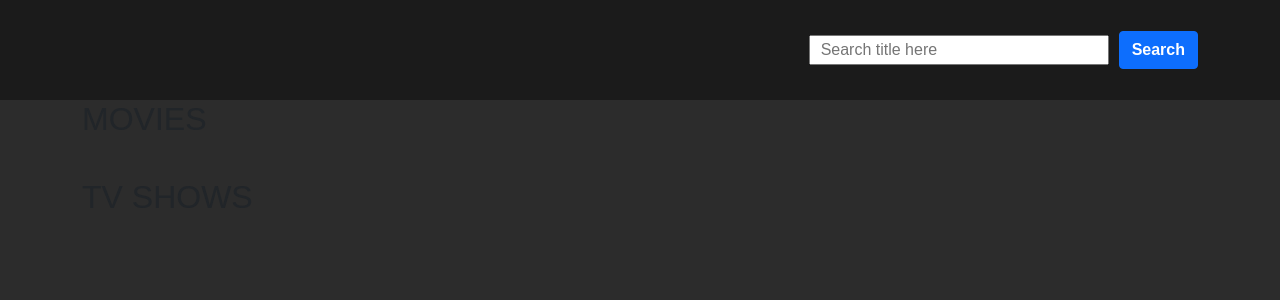
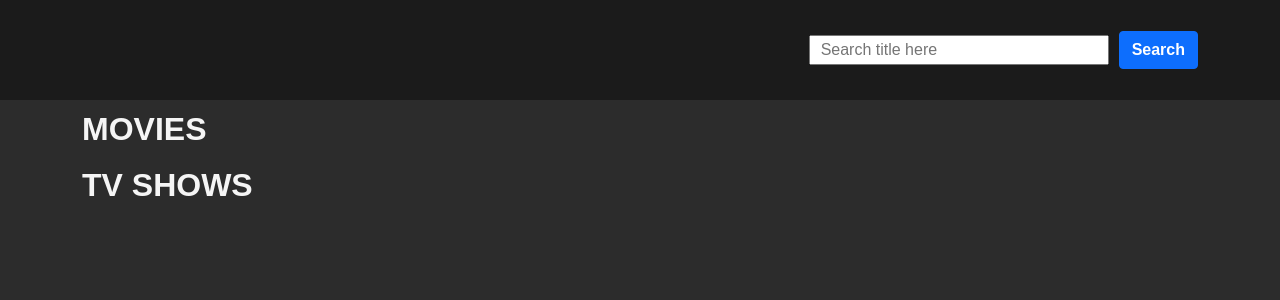
Before and after one commit to radfarelmira/vue-boolflix, a Vue app: page / in a window 1280 px wide. Shown: the top 300 px of the page. Built offline with nearby package versions, Linux system fonts and the light colour scheme.

Commit message:
add tv show cars to main component

```diff
--- a/src/components/Main.vue
+++ b/src/components/Main.vue
@@ -3,12 +3,12 @@
       <div class="container">
           <h2>MOVIES</h2>
           <div class="row row-cols-2 row-cols-lg-4">
-            <MovieCard v-for="(movie, index) in moviesList" :key="index" :detailes="movie"/>
+            <MovieCard v-for="(movie, index) in moviesList" :key="index" :details="movie"/>
           </div>
 
+          <h2>TV SHOWS</h2>
           <div class="row row-cols-2 row-cols-lg-4">
-            <h2>TV SHOWS</h2>
-            <MovieCard v-for="(show, index) in tvShowsList" :key="index"/>
+            <MovieCard v-for="(show, index) in tvShowsList" :key="index" :details="show"/>
           </div>
 
       </div>
@@ -39,8 +39,14 @@ main{
     background-color: $primary_color;
     overflow-y: auto;
 
-    .row{
+    h2{
+        font-weight: bold;
+        color: whitesmoke;
+        margin-top: 10px;
+
+        .row{
         margin-top: 20px;
+    }
     }
 }
 
--- a/src/components/MovieCard.vue
+++ b/src/components/MovieCard.vue
@@ -3,25 +3,25 @@
       <div class="movie-text">
         <div class="title">
             <span class="text-bold">Titolo:</span>
-            {{detailes.title}}
+            {{details.title? details.title: details.name}}
         </div>
         <div class="original_title">
             <span class="text-bold">Titolo Originale:</span>
-            {{detailes.original_title}}
+            {{details.original_title? details.original_title: details.orginale_name}}
         </div>
         <div class="language">
             <span class="text-bold">lingua:</span>
-            {{detailes.original_language}}
-            <img :src="require(`../assets/${detailes.original_language}.png`)" :alt="detailes.original_language">
+            {{details.original_language}}
+            <img :src="require(`../assets/${details.original_language}.png`)" :alt="details.original_language">
         </div>
         <div class="vote">
             <span class="text-bold">Voto:</span>
-            {{detailes.vote_average}}
+            {{details.vote_average}}
         </div>
       </div>
 
       <div class="movie-img">
-        <img :src="`https://image.tmdb.org/t/p/w342/${detailes.poster_path}`" :alt="detailes.original_title">
+        <img :src="`https://image.tmdb.org/t/p/w342/${details.poster_path}`" :alt="details.original_title? details.original_title: details.orginale_name">
       </div>
   </div>
 </template>
@@ -30,7 +30,7 @@
 export default {
     name: 'MovieCard',
     props: {
-        detailes: Object
+        details: Object,
     }
 }
 </script>
```
